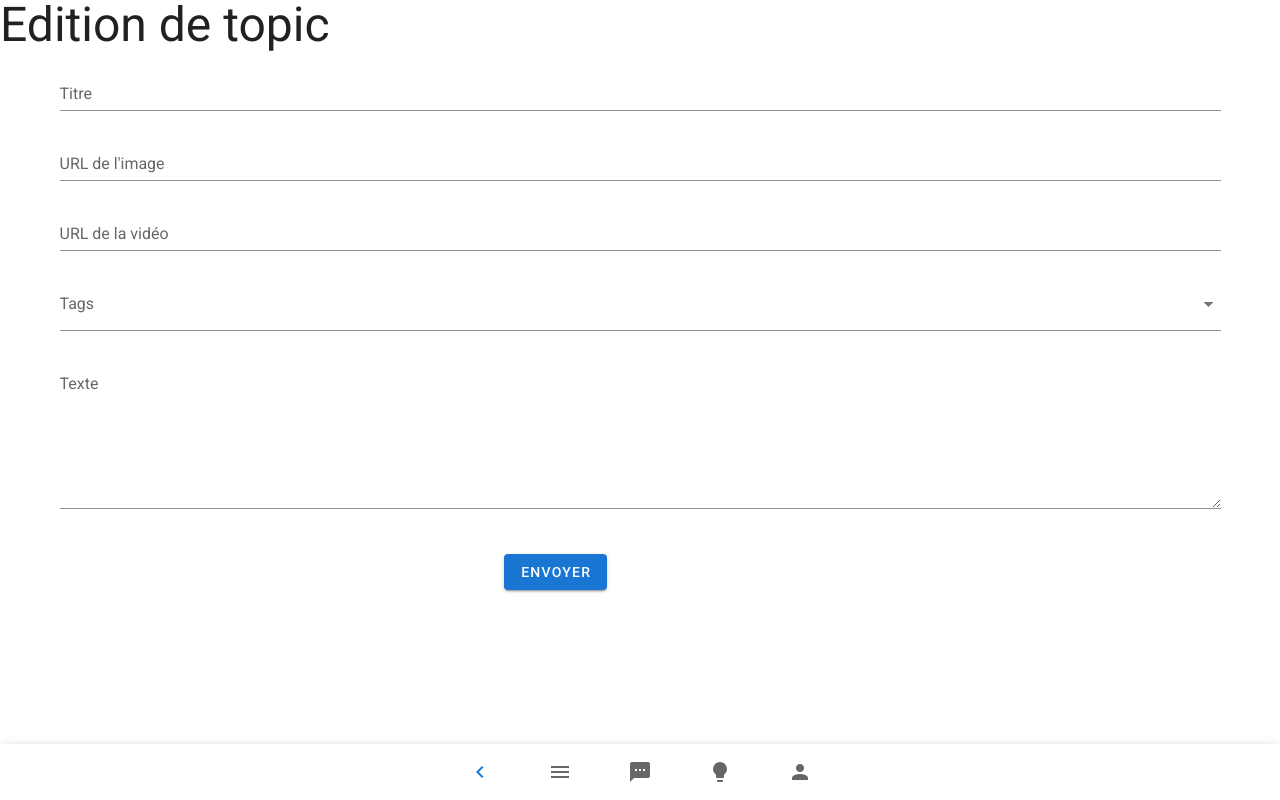
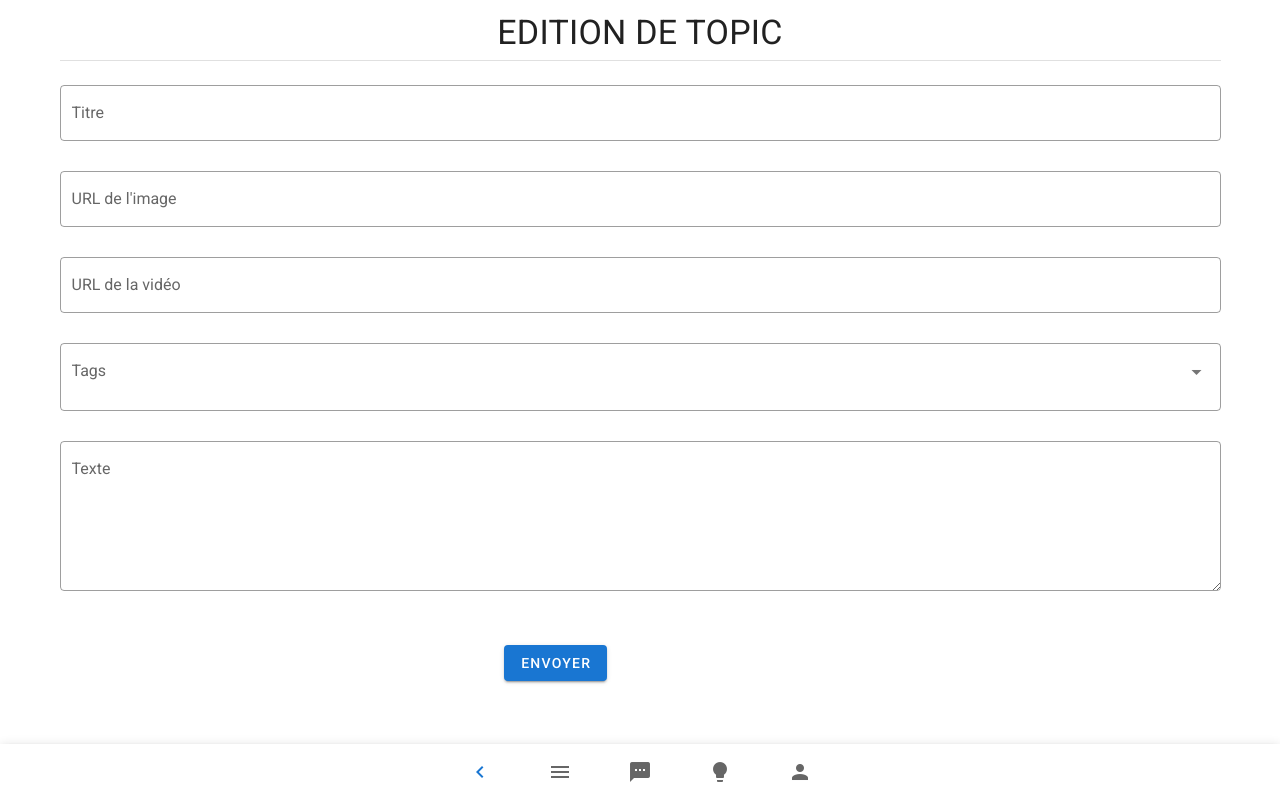
Before and after one commit to toliger/pocket-kulture, a Vue app: page /#/topic_add in a window 1280 px wide. Built offline with nearby package versions, Linux system fonts and the light colour scheme.

Commit message:
layout fixes

```diff
--- a/src/views/AddDebate.vue
+++ b/src/views/AddDebate.vue
@@ -1,7 +1,11 @@
 <template>
-  <div>
-    <h2 class="text-h3">Edition de débat</h2>
   <v-container>
+    <v-row>
+      <v-col cols="12">
+        <h2 class="text-h4 overline mb-2 text-center">Edition de débat</h2>
+        <v-divider></v-divider>
+      </v-col>
+    </v-row>
     <v-row justify="center">
       <v-col cols="12">
         <v-text-field
@@ -9,12 +13,14 @@
           required
           v-model="title"
           label="Titre"
+          outlined
         ></v-text-field>
         <v-textarea
           name="content"
           required
           v-model="content"
           label="Texte"
+          outlined
         ></v-textarea>
       </v-col>
       <v-col cols="3">
@@ -22,7 +28,6 @@
       </v-col>
     </v-row>
   </v-container>
-  </div>
 </template>
 <script>
 import { forums } from "../firebase";
--- a/src/views/AddTopic.vue
+++ b/src/views/AddTopic.vue
@@ -1,7 +1,11 @@
 <template>
-  <div>
-    <h2 class="text-h3">Edition de topic</h2>
   <v-container>
+    <v-row>
+      <v-col cols="12">
+        <h2 class="text-h4 overline mb-2 text-center">Edition de topic</h2>
+        <v-divider></v-divider>
+      </v-col>
+    </v-row>
     <v-row justify="center">
       <v-col cols="12">
         <v-text-field
@@ -9,16 +13,19 @@
           required
           v-model="title"
           label="Titre"
+          outlined
         ></v-text-field>
         <v-text-field
           name="img"
           v-model="img_url"
           label="URL de l'image"
+          outlined
         ></v-text-field>
         <v-text-field
           name="video"
           v-model="video_url"
           label="URL de la vidéo"
+          outlined
         ></v-text-field>
         <v-select
           v-model="tags"
@@ -27,6 +34,7 @@
           deletable-chips
           multiple
           label="Tags"
+          outlined
         >
           <template v-slot:selection="data">
             <v-chip
@@ -44,6 +52,7 @@
           required
           v-model="descr"
           label="Texte"
+          outlined
         ></v-textarea>
       </v-col>
       <v-col cols="3">
@@ -51,7 +60,6 @@
       </v-col>
     </v-row>
   </v-container>
-  </div>
 </template>
 <script>
 import { topics } from "../firebase";
@@ -77,6 +85,7 @@ export default {
   }),
   methods: {
     handleSubmit() {
+      let randomColor = Math.floor(Math.random() * 16777215).toString(16);
       topics
         .add({
           artist: this.user.displayName,
@@ -85,7 +94,8 @@ export default {
           src: this.img_url,
           vsrc: this.video_url,
           author_id: this.user.uid,
-          tags: this.tags
+          tags: this.tags,
+          color: `#${randomColor}`
         })
         .then(({ id }) => {
           this.$router.push({ name: "Topic", params: { topicId: id } });
--- a/src/views/Feed.vue
+++ b/src/views/Feed.vue
@@ -1,5 +1,5 @@
 n<template>
-  <div id="app">
+  <v-container>
     <v-card max-width="400" class="mx-auto">
       <v-row dense>
         <v-col v-for="(item, i) in top" :key="i" cols="12">
@@ -31,7 +31,7 @@ n<template>
     >
       <v-icon>mdi-plus</v-icon>
     </v-btn>
-  </div>
+  </v-container>
 </template>
 <script>
 // @ is an alias to /src
--- a/src/views/Mosaic.vue
+++ b/src/views/Mosaic.vue
@@ -1,4 +1,5 @@
 <template>
+  <v-container>
     <v-row>
       <v-col v-for="(item, i) in top" :key="i" cols="2">
         <v-card class="d-flex">
@@ -22,6 +23,7 @@
         </v-card>
       </v-col>
     </v-row>
+  </v-container>
 </template>
 
 <script>
```
Lines whose indentation alone changed are shown as unchanged.
